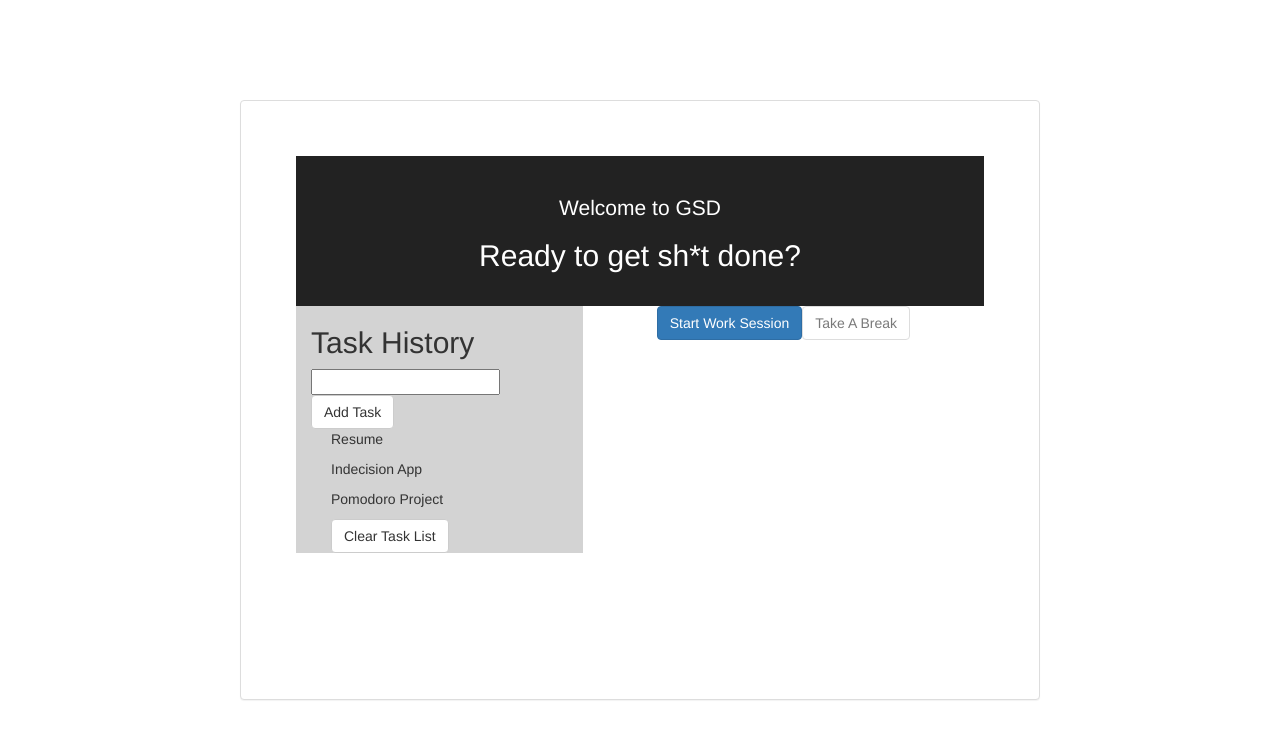
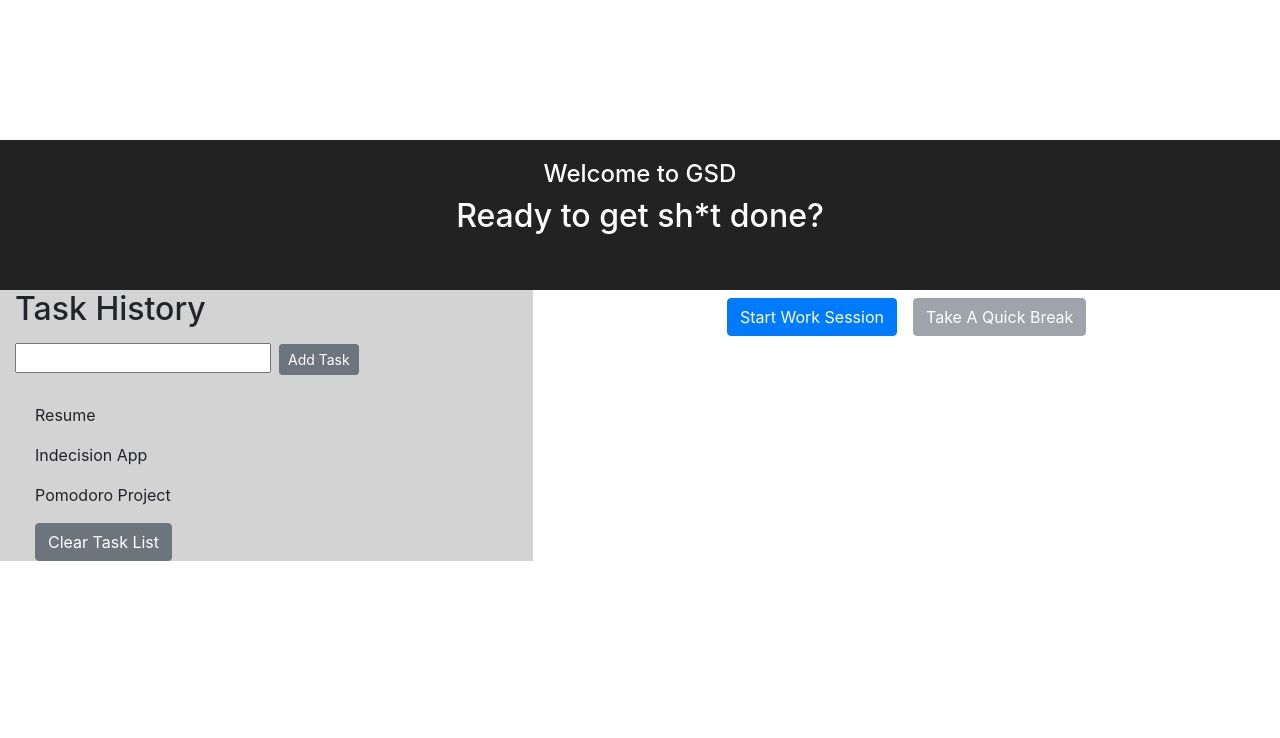
Before and after one commit to nwyll/gsd, a React (Create React App) app: page / in a window 1280 px wide. Shown: the top 738 px of the page. Built offline with nearby package versions, Linux system fonts and the light colour scheme.

Commit message:
clean up

```diff
--- a/src/App.css
+++ b/src/App.css
@@ -1,6 +1,9 @@
+html,body {
+  height: 100%;
+}
+
 .App {
   width: 800px;
-  min-height: 600px;
   margin-top: 100px;
   padding: 40px;
 }
@@ -11,22 +14,30 @@
   height: 150px;
   padding: 20px;
   color: white;
+  width: 100%;
 }
 
 .App-title {
   font-size: 1.5em;
 }
 
-.col-left {
-  background-color: #D3D3D3;
+.main {
+ height: 500px;
 }
 
-.col-right {
+.sidebar {
+  background-color: #D3D3D3;
+  overflow-y: auto;
+}
+
+.timer-main {
+  justify-content: center;
   text-align: center;
+  align-items: center;
 }
 
 .task-list {
-  padding-left: 20px;
+  padding: 20px 0 0 20px;
 }
 
 @media (max-width: 650px) {
--- a/src/App.js
+++ b/src/App.js
@@ -97,7 +97,7 @@ class App extends Component {
       //set timerStatus to COMPLETE
       this.setState(() => ({ timerStatus: COMPLETE }));
 
-      //if a work sesion completed => add +1 to workCounter
+      //if a work sesion has just completed => add +1 to workCounter
       if (this.state.sessionType === WORK) {
         this.setState((prevState) => {
           return {
@@ -105,7 +105,7 @@ class App extends Component {
           }
         });
       }
-    }, 2500);
+    }, 2000);
   }
 
   handleAddTask(newTask) {
@@ -130,12 +130,10 @@ class App extends Component {
     const subtitle = "Ready to get sh*t done?";
 
     return (
-      <div className="App panel panel-default center-block">
-        <div className="panel-body">
-          <div className="container-fluid">
+      <div className="App container-fluid h-100">
         <Header title={title} subtitle={subtitle}/>
-            <div className="row">
-              <div className="col-sm-5 col-left">
+        <div className="row d-flex">
+          <div className="col-sm-5 h-100 sidebar">
             <AddTask
               handleAddTask={this.handleAddTask}
             />
@@ -146,24 +144,22 @@ class App extends Component {
             />
           </div>
           {/* Timer Section */}
-              <div className="col-sm-7 col-right">
+          <div className="col-sm-7 h-100">
+            <div className="d-flex h-100 timer-main">
               {/* buttons disapear when timer is going */}
               {
-                  this.state.workCounter < 4 &&
+                this.state.timerStatus !== STARTED && this.state.workCounter < 4 &&
                 (
-                    this.state.timerStatus !== STARTED  &&
-                    (
-                      <div>
-                        <button className="btn btn-primary" onClick={this.handleStartWorkSession}>
+                  <div className="d-flex">
+                    <button className="btn btn-primary m-2" onClick={this.handleStartWorkSession}>
                       Start Work Session
                     </button>
-                        <button className="btn btn-default"
+                    <button className="btn btn-secondary m-2"
                       onClick={this.handleBreakShort}
                       disabled={this.state.workCounter === 0} >
-                          Take A Break
+                      Take A Quick Break
                     </button>
                   </div>
-                    )
                 )
               }
               {/* 30-min break timer appears after 4 work sessions completed */}
@@ -171,13 +167,12 @@ class App extends Component {
                 <div>
                   <p>Look at you being all productive! You deserve a longer break.</p>
                   <button className="btn btn-primary" onClick={this.handleBreakLong}>
-                      30 Minute Break
+                    15 Minute Break
                   </button>
                 </div>
               }
               {/* Timer apears when click work-session or break buttons */}
               { this.state.timerStatus === STARTED && this.getTimer(this.state.sessionType)}
-              </div>
             </div>
           </div>
         </div>
@@ -197,7 +192,4 @@ const Header = (props) => {
   );
 };
 
-
-
-
 export default App;
--- a/src/components/AddTask.js
+++ b/src/components/AddTask.js
@@ -32,29 +32,11 @@ class AddTask extends Component {
         {this.state.error && <p>{this.state.error}</p>}
         <form onSubmit={this.handleAddTask}>
           <input type="text" name="task" />
-          <button className="btn btn-default">Add Task</button>
+          <button className="btn btn-secondary btn-sm m-2">Add Task</button>
         </form>
       </div>
     );
   }
 }
 
-const TaskList = (props) => {
-  return (
-    <div className="task-list">
-      {
-        props.tasks.slice(0).reverse().map((task) => <TaskItem key={task} taskText={task} />)
-      }
-      <button className="btn btn-default"
-        onClick={props.handleClearList}
-        disabled={!props.hasTasks}
-      >
-        Clear Task List
-      </button>
-    </div>
-  );
-};
-
-const TaskItem = (props) => <p>{props.taskText}</p>;
-
 export default AddTask;
--- a/src/components/Countdown.js
+++ b/src/components/Countdown.js
@@ -1,132 +1,61 @@
-import React, {Component, PropTypes} from 'react'
-import moment from 'moment'
-
-const COUNTDOWN_NOT_STARTED = 1
-const COUNTDOWN_STARTED = 2
-const COUNTDOWN_FINISHED = 3
+import React, {Component} from 'react';
 
 class Countdown extends Component {
-  constructor (props) {
-    super(props)
+  constructor(props) {
+    super(props);
+
     this.state = {
-      remainingTime: 0,
-      status: COUNTDOWN_NOT_STARTED,
-      intervalId: null
+      timeRemaining: 0,
+      complete: false
+    }
+
+    this.tick = this.tick.bind(this);
+  }
+
+  componentWillMount() {
+    this.setState(() => ({ timeRemaining: this.props.totalTimeInSeconds }));
+  }
+
+  componentDidMount() {
+    this.timer = setInterval(() => this.tick(this.state.timeRemaining), 1000);
+  }
+
+  componentWillUnmount() {
+    clearInterval(this.timer);
+  }
+
+  tick() {
+    if (!this.state.complete) {
+      this.setState((prevState) => ({
+        timeRemaining: prevState.timeRemaining - 1
+      }));
+
+      if (this.state.timeRemaining === 0) {
+        this.setState(() => ({ complete: true }) );
+        clearInterval(this.timer);
+        this.props.timerFinished();
+      }
     }
   }
 
-  componentDidMount = () => {
-    setTimeout(() => {
-      let timer = setInterval(() => {
-        this.tick()
-      }, 1000)
+  formatTime(timeInSeconds) {
+    let seconds = timeInSeconds % 60;
+    let minutes = Math.floor(timeInSeconds / (60));
 
-      this.setState({
-        status: COUNTDOWN_STARTED,
-        intervalId: timer
-      })
+    seconds = seconds < 10 ? '0' + seconds : seconds;
 
-      this.tick()
-    }, this.props.startDelay)
+    return minutes + ':' + seconds;
   }
 
-  componentWillUnmount = () => {
-    clearInterval(this.state.intervalId)
-  }
+  render() {
+    const timeRemaining = this.state.timeRemaining;
 
-  calculateRemainingTime = () => {
-    return -1 * moment().diff(this.props.targetDate)
-  }
-
-  addLeadingZero = (value) => {
-    if (value < 10) {
-      return '0' + value.toString()
-    }
-    return value
-  }
-
-  tick = () => {
-    this.setState({
-      remainingTime: this.calculateRemainingTime()
-    })
-
-    if (this.state.remainingTime <= 0) {
-      this.setState({
-        status: COUNTDOWN_FINISHED
-      })
-
-      if (this.props.onFinished) {
-        this.props.onFinished()
-      }
-      clearInterval(this.state.intervalId)
-    }
-  }
-
-  renderRemainingTime = () => {
-    let html = []
-    let { format, leadingZero, timeSeparator } = this.props
-    let { remainingTime } = this.state
-
-    if (format.minute) {
-      let minutes = moment.duration(remainingTime).get('minutes')
-      if (leadingZero) {
-        minutes = this.addLeadingZero(minutes)
-      }
-      html.push(
-        <span className='react-cntdwn-minute' key='minute'>
-          {minutes}{timeSeparator}
-        </span>
-      )
-    }
-
-    if (format.second) {
-      let seconds = moment.duration(remainingTime).get('seconds')
-      if (leadingZero) {
-        seconds = this.addLeadingZero(seconds)
-      }
-      html.push(
-        <span className='react-cntdwn-second' key='second'>
-          {seconds}
-        </span>
-      )
-    }
-
-    return html
-  }
-
-  render = () => {
-    if (this.state.status === COUNTDOWN_NOT_STARTED) {
-      return (
-        <span></span>
-      )
-    }
     return (
-      <div className='react-cntdwn-timer'>
-        {this.renderRemainingTime()}
+      <div>
+        <h1>{this.formatTime(timeRemaining)}</h1>
       </div>
     )
   }
 }
 
-// Countdown.propTypes = {
-//   targetDate: PropTypes.instanceOf(Date).isRequired,
-//   interval: PropTypes.number,
-//   startDelay: PropTypes.number,
-//   format: PropTypes.object,
-//   timeSeparator: PropTypes.string,
-//   leadingZero: PropTypes.bool,
-//   onFinished: PropTypes.func
-// }
-
-Countdown.defaultProps = {
-  interval: 1000,
-  startDelay: 0,
-  format: {
-    minute: 'MM',
-    second: 'SS'
-  },
-  timeSeparator: ':',
-  leadingZero: true
-}
-
 export default Countdown;
--- a/src/components/CountdownTwo.js
+++ /dev/null
@@ -1,61 +0,0 @@
-import React, {Component} from 'react';
-
-class Countdown extends Component {
-  constructor(props) {
-    super(props);
-
-    this.state = {
-      timeRemaining: 0,
-      complete: false
-    }
-
-    this.tick = this.tick.bind(this);
-  }
-
-  componentWillMount() {
-    this.setState(() => ({ timeRemaining: this.props.totalTimeInSeconds }));
-  }
-
-  componentDidMount() {
-    this.timer = setInterval(() => this.tick(this.state.timeRemaining), 1000);
-  }
-
-  componentWillUnmount() {
-    clearInterval(this.timer);
-  }
-
-  tick() {
-    if (!this.state.complete) {
-      this.setState((prevState) => ({
-        timeRemaining: prevState.timeRemaining - 1
-      }));
-
-      if (this.state.timeRemaining === 0) {
-        this.setState(() => ({ complete: true }) );
-        clearInterval(this.timer);
-        setTimeout(() => this.props.timerFinished(), 1500);
-      }
-    }
-  }
-
-  formatTime(timeInSeconds) {
-    let seconds = timeInSeconds % 60;
-    let minutes = Math.floor(timeInSeconds / (60));
-
-    seconds = seconds < 10 ? '0' + seconds : seconds;
-
-    return minutes + ':' + seconds;
-  }
-
-  render() {
-    const timeRemaining = this.state.timeRemaining;
-
-    return (
-      <div>
-        <h1>{this.formatTime(timeRemaining)}</h1>
-      </div>
-    )
-  }
-}
-
-export default Countdown;
--- a/src/components/TaskList.js
+++ b/src/components/TaskList.js
@@ -4,9 +4,9 @@ const TaskList = (props) => {
   return (
     <div className="task-list">
       {
-        props.tasks.slice(0).reverse().map((task) => <TaskItem key={task} taskText={task} />)
+        props.tasks.slice(0).reverse().map((task, index) => <TaskItem key={index} taskText={task} />)
       }
-      <button className="btn btn-default"
+      <button className="btn btn-secondary"
         onClick={props.handleClearList}
         disabled={!props.hasTasks}
       >
--- a/src/components/Timer.js
+++ b/src/components/Timer.js
@@ -1,5 +1,5 @@
 import React, { Component } from 'react';
-import Countdown from './CountdownTwo';
+import Countdown from './Countdown';
 
 class Timer extends Component {
   constructor(props) {
@@ -27,7 +27,7 @@ class Timer extends Component {
         {!this.state.timerGoing && (
           <div>
             <h1>{this.props.minutes}:00</h1>
-            <button onClick={this.startTimer}>Start</button>
+            <button className="btn btn-outline-primary" onClick={this.startTimer}>Start</button>
           </div>
         )}
         {this.state.timerGoing && (
@@ -35,9 +35,8 @@ class Timer extends Component {
             <Countdown
               totalTimeInSeconds={this.props.minutes * 60}
               timerFinished={this.props.timerFinished}
-              completionMessage={this.props.completionMessage}
             />
-            <button onClick={this.reset}>Reset</button>
+            <button className="btn btn-outline-secondary" onClick={this.reset}>Reset</button>
           </div>
         )}
       </div>
--- a/src/index.js
+++ b/src/index.js
@@ -3,7 +3,7 @@ import ReactDOM from 'react-dom';
 import './index.css';
 import App from './App';
 import registerServiceWorker from './registerServiceWorker';
-import 'bootstrap/dist/css/bootstrap.css';
+import 'bootstrap/dist/css/bootstrap.min.css';
 global.jQuery = require('jquery');
 require('bootstrap');
 
```
Also changed, not shown: package.json (+2 -5 lines), 2 other files (tests, documents, lock files or other folders). Lines whose indentation alone changed are shown as unchanged.
